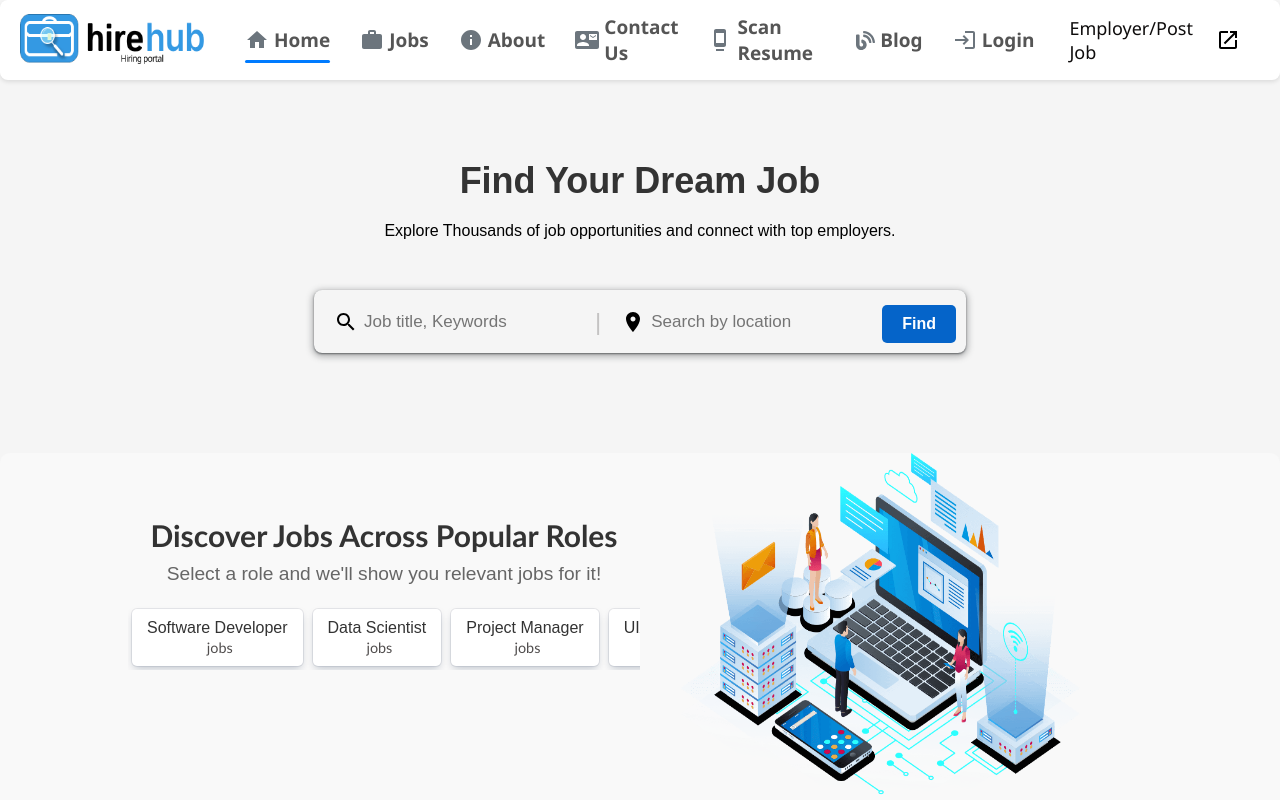
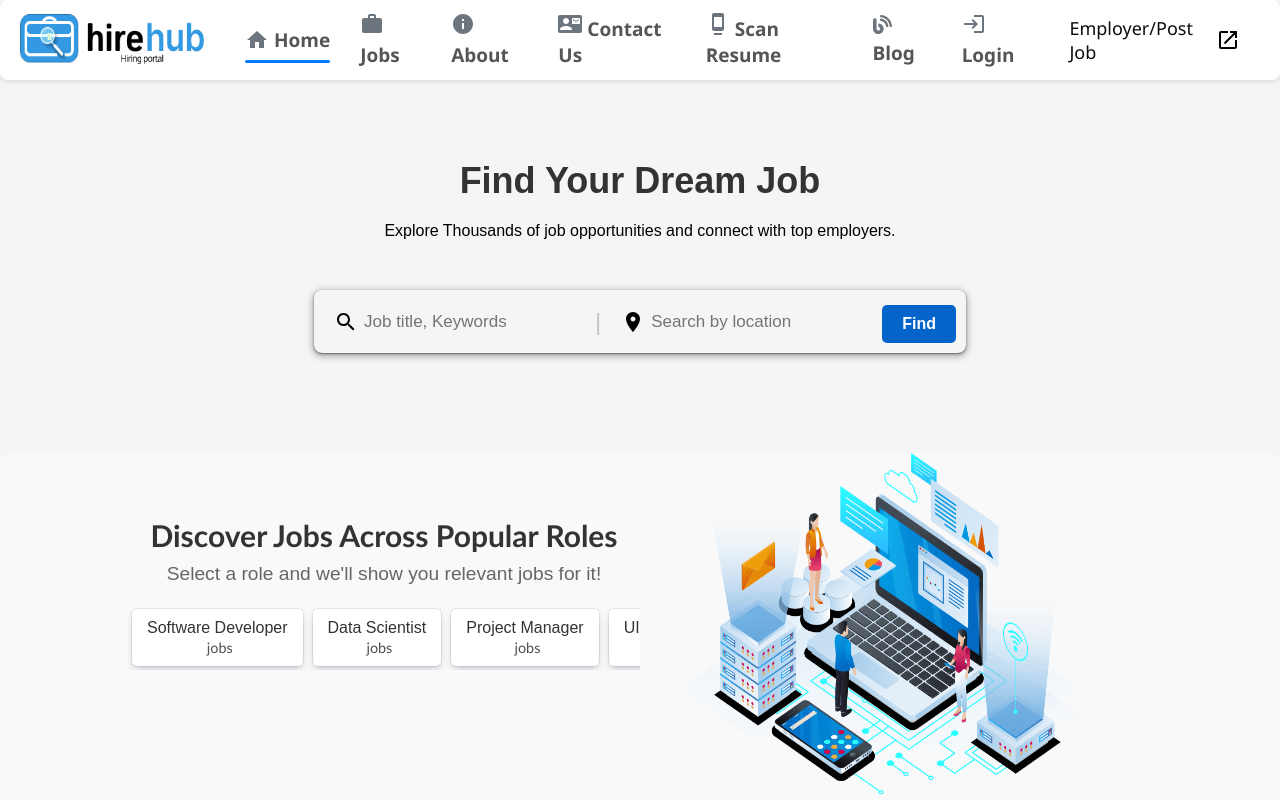
Before and after one commit to Yashgabani845/hiring-portal, a React (Create React App) app in the folder hiring-portal/: page / in a window 1280 px wide. Shown: the top 800 px of the page. Built offline with nearby package versions, Linux system fonts and the light colour scheme.

Commit message:
Navbar Link Bug Fixed

```diff
--- a/hiring-portal/src/Components/Navbar.jsx
+++ b/hiring-portal/src/Components/Navbar.jsx
@@ -62,22 +62,19 @@ const Navbar = () => {
         {!hideElements && (
           <>
             <div className={`icon jobs ${activeTab === '/jobcard' ? 'active' : ''}`}>
-              <WorkIcon />
-              <Link to="/jobcard" onClick={() => setActiveTab('/jobcard')}><span>Jobs</span></Link>
+              <Link to="/jobcard" onClick={() => setActiveTab('/jobcard')}><WorkIcon /><span>Jobs</span></Link>
             </div>
             <div className={`icon aboutus ${activeTab === '/about' ? 'active' : ''}`}>
-              <InfoIcon />
-              <Link to="/about" onClick={() => setActiveTab('/about')}><span>About</span></Link>
+              <Link to="/about" onClick={() => setActiveTab('/about')}><InfoIcon /><span>About</span></Link>
             </div>
             <div
               className={`icon contactus ${activeTab === "/contactus" ? "active" : ""
                 }`}
             >
-              <ContactMailIcon />
 
               <Link to="/contactus" onClick={() => setActiveTab("/contactus")}>
 
-
+              <ContactMailIcon />
                 <span>Contact Us</span>
               </Link>
             </div>
@@ -86,18 +83,15 @@ const Navbar = () => {
               className={`icon resume-analyzer ${activeTab === "/resume-analyzer" ? "active" : ""
                 }`}
             >
-              <Dock />
-
               <Link to="/resume-analyzer" onClick={() => setActiveTab("/resume-analyzer")}>
 
-
+              <Dock />
                 <span>Scan Resume</span>
               </Link>
             </div>
 
             <div className={`icon aboutus ${activeTab === '/blog' ? 'active' : ''}`}>
-              <FaBlog />
-              <Link to="/blog" onClick={() => setActiveTab('/blog')}><span>Blog</span></Link>
+              <Link to="/blog" onClick={() => setActiveTab('/blog')}><FaBlog /><span>Blog</span></Link>
             </div>
             <div
               className={`icon login ${activeTab === "/profile" ? "active" : ""
@@ -106,13 +100,11 @@ const Navbar = () => {
 
               {isLoggedIn ? (
                 <>
-                  <AccountCircleIcon />
-                  <Link to="/profile" onClick={() => setActiveTab('/profile')}><span>Profile</span></Link>
+                  <Link to="/profile" onClick={() => setActiveTab('/profile')}><AccountCircleIcon /><span>Profile</span></Link>
                 </>
               ) : (
                 <>
-                  <LoginIcon />
-                  <Link to="/signin" onClick={() => setActiveTab('/signin')}><span>Login</span></Link>
+                  <Link to="/signin" onClick={() => setActiveTab('/signin')}><LoginIcon /><span>Login</span></Link>
                 </>
               )}
             </div>
```
